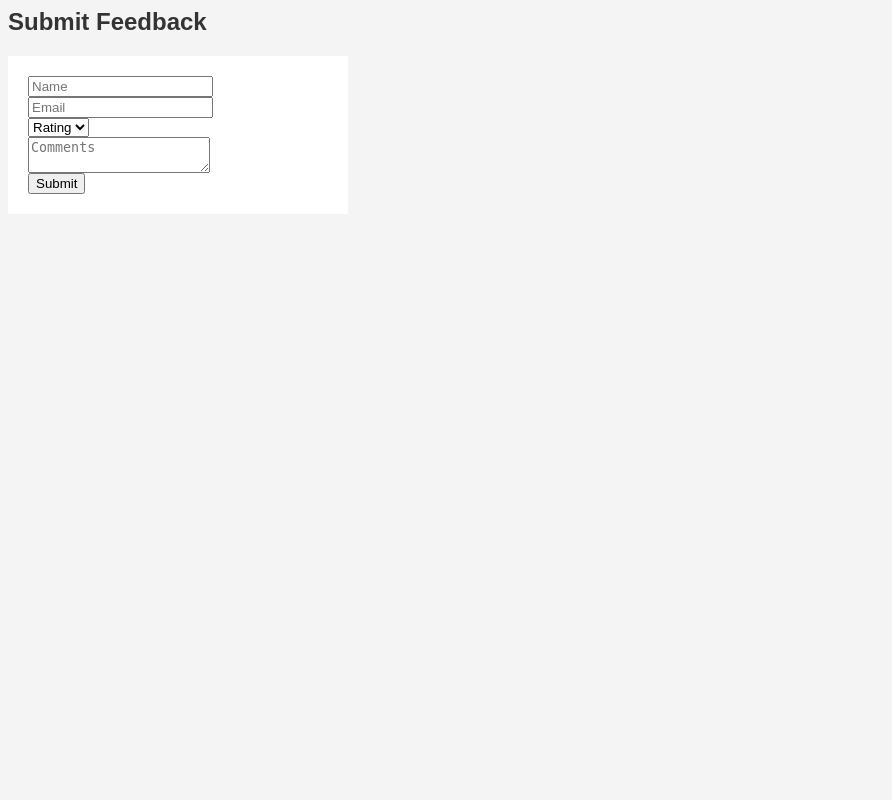
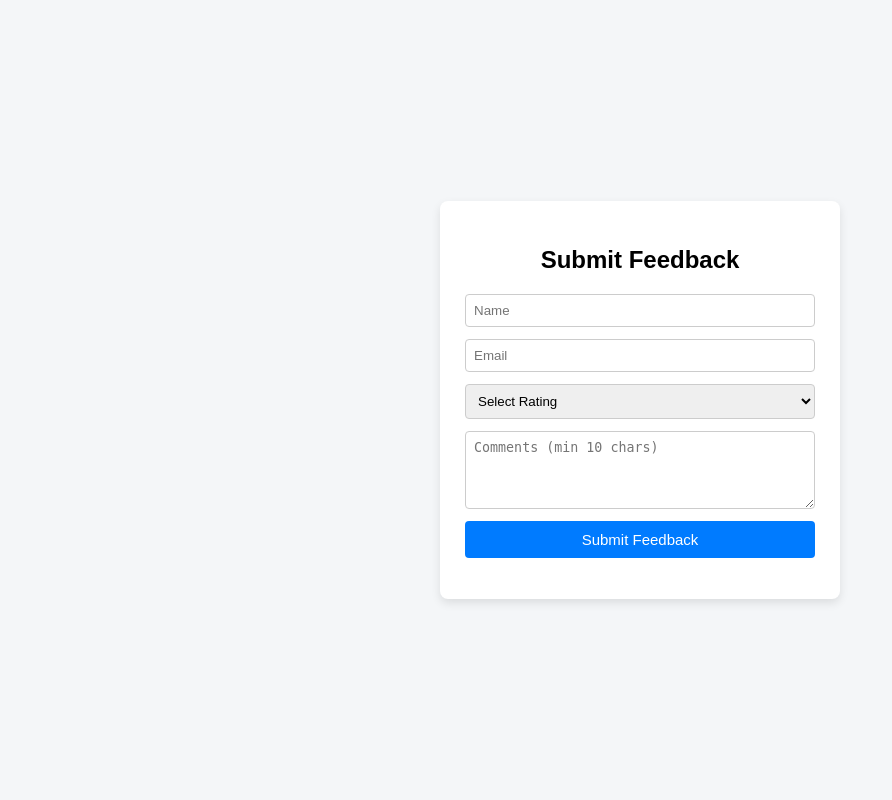
Before and after one commit to siddy-stack/online-feedback-collector, a Flask app: page / in a window 1280 px wide. Shown: the whole page, without its empty margins (0-892 px from the left). Run offline with Flask 3, Linux system fonts and the light colour scheme.

Commit message:
Pushed  changes in app.py, CSS, js and Index.html

```diff
--- a/app.py
+++ b/app.py
@@ -30,7 +30,8 @@ def get_db_connection():
 # -----------------------------
 @app.route("/")
 def index():
-    return render_template("index.html")
+    success = request.args.get("success")
+    return render_template("index.html", success=success)
 
 
 # -----------------------------
@@ -51,7 +52,7 @@ def submit_feedback():
     conn.commit()
     conn.close()
 
-    return redirect(url_for("index"))
+    return redirect(url_for("index", success=1))
 
 
 # -----------------------------
--- a/static/css/style.css
+++ b/static/css/style.css
@@ -1,14 +1,70 @@
 body {
     font-family: Arial, sans-serif;
-    background-color: #f4f4f4;
+    background-color: #f4f6f8;
+    margin: 0;
+    padding: 0;
 }
 
-h2 {
-    color: #333;
+/* Center container */
+.container {
+    min-height: 100vh;
+    display: flex;
+    justify-content: center;
+    align-items: center;
 }
 
-form {
-    background: white;
-    padding: 20px;
-    width: 300px;
+/* Card layout */
+.card {
+    background: #ffffff;
+    padding: 25px;
+    width: 350px;
+    border-radius: 8px;
+    box-shadow: 0 4px 10px rgba(0, 0, 0, 0.1);
 }
+
+/* Headings */
+.card h2 {
+    text-align: center;
+    margin-bottom: 20px;
+}
+
+/* Form elements */
+input, select, textarea {
+    width: 100%;
+    padding: 8px;
+    margin-bottom: 12px;
+    border-radius: 4px;
+    border: 1px solid #ccc;
+}
+
+/* Button */
+button {
+    width: 100%;
+    padding: 10px;
+    background-color: #007bff;
+    border: none;
+    color: white;
+    border-radius: 4px;
+    font-size: 15px;
+    cursor: pointer;
+    transition: background-color 0.3s ease;
+}
+
+/* Button hover effect */
+button:hover {
+    background-color: #0056b3;
+}
+
+/* Success message */
+.success {
+    color: green;
+    text-align: center;
+    margin-bottom: 15px;
+}
+
+/* Error message */
+.error {
+    color: red;
+    text-align: center;
+    margin-bottom: 15px;
+}
--- a/static/js/script.js
+++ b/static/js/script.js
@@ -1,16 +1,35 @@
 console.log("JS loaded successfully");
 
-// Optional form validation (for feedback form page)
 document.addEventListener("DOMContentLoaded", function () {
-    const form = document.querySelector("form");
+    const form = document.getElementById("feedbackForm");
 
-    if (form) {
-        form.addEventListener("submit", function (e) {
-            const rating = document.querySelector("select[name='rating']");
-            if (rating && rating.value === "") {
-                alert("Please select a rating");
-                e.preventDefault();
-            }
-        });
-    }
+    if (!form) return;
+
+    form.addEventListener("submit", function (e) {
+        const email = form.querySelector("input[name='email']").value;
+        const comments = form.querySelector("textarea[name='comments']").value;
+        const rating = form.querySelector("select[name='rating']").value;
+
+        // Email validation
+        const emailRegex = /^[^\s@]+@[^\s@]+\.[^\s@]+$/;
+        if (!emailRegex.test(email)) {
+            alert("Please enter a valid email address.");
+            e.preventDefault();
+            return;
+        }
+
+        // Rating check
+        if (rating === "") {
+            alert("Please select a rating.");
+            e.preventDefault();
+            return;
+        }
+
+        // Comment length check
+        if (comments && comments.length < 10) {
+            alert("Comments must be at least 10 characters long.");
+            e.preventDefault();
+            return;
+        }
+    });
 });
--- a/templates/index.html
+++ b/templates/index.html
@@ -1,23 +1,32 @@
 {% extends "layout.html" %}
 
 {% block content %}
+<div class="container">
+    <div class="card">
         <h2>Submit Feedback</h2>
 
-<form method="POST" action="/submit-feedback">
-    <input type="text" name="name" placeholder="Name" required><br>
-    <input type="email" name="email" placeholder="Email" required><br>
+        {% if success %}
+            <p class="success">Thank you for your feedback!</p>
+        {% endif %}
+
+        <form method="POST" action="/submit-feedback" id="feedbackForm">
+            <input type="text" name="name" placeholder="Name" required>
+
+            <input type="email" name="email" placeholder="Email" required>
 
             <select name="rating" required>
-        <option value="">Rating</option>
+                <option value="">Select Rating</option>
                 <option value="1">1</option>
                 <option value="2">2</option>
                 <option value="3">3</option>
                 <option value="4">4</option>
                 <option value="5">5</option>
-    </select><br>
+            </select>
 
-    <textarea name="comments" placeholder="Comments"></textarea><br>
+            <textarea name="comments" placeholder="Comments (min 10 chars)" rows="4"></textarea>
 
-    <button type="submit">Submit</button>
+            <button type="submit">Submit Feedback</button>
         </form>
+    </div>
+</div>
 {% endblock %}
```
Lines whose indentation alone changed are shown as unchanged.
